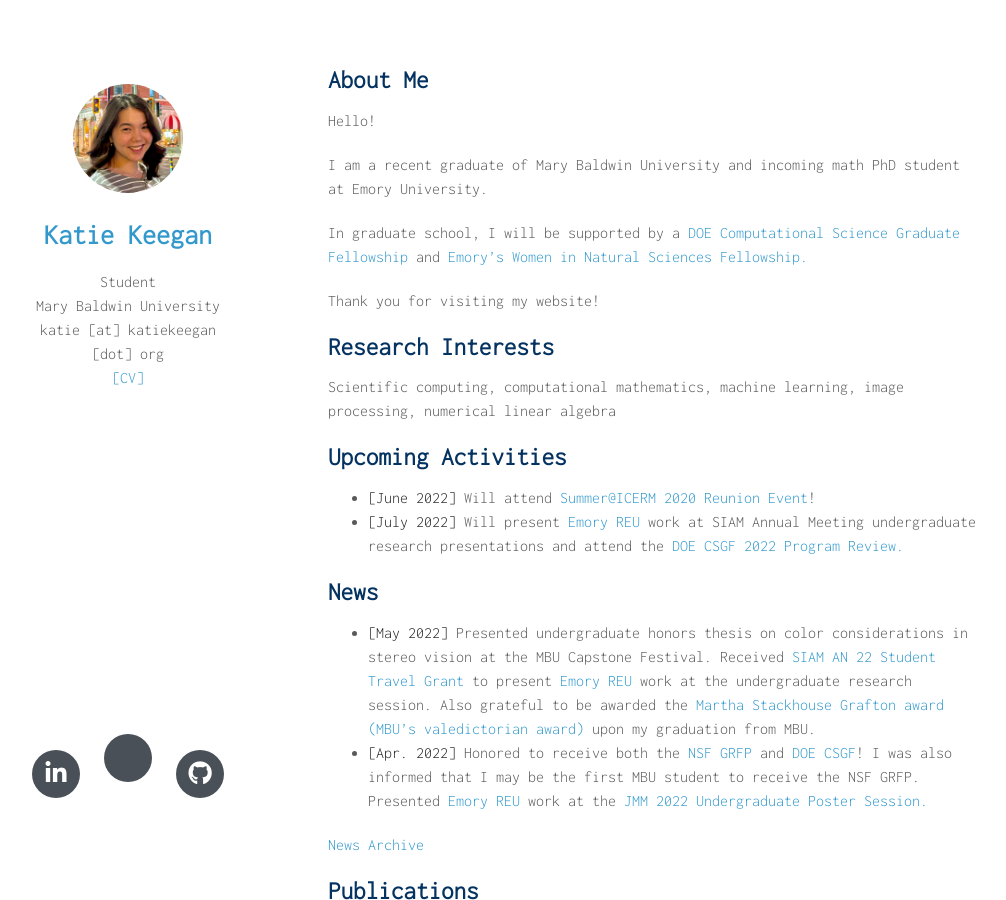
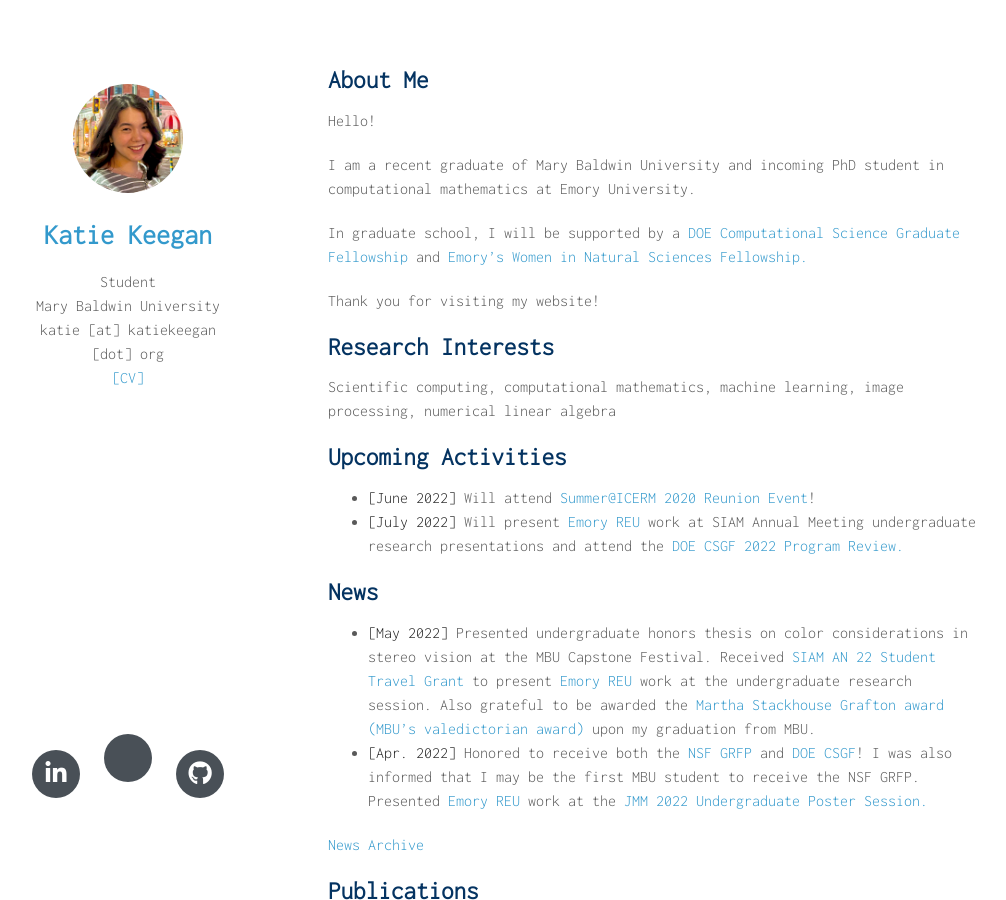
Before and after one commit to katiekeegan/katiekeegan, a Jekyll site: the page built from index.md, in a window 1280 px wide and 900 px high. Shown: the whole window, without its empty margins (142-1148 px from the left). Built offline with Jekyll 4.4.1, drawn with Linux system fonts in a browser that asks for light colours; nearby versions of some CDN libraries; a style sheet for code colours, icons or effects is not loaded; our own code applies the rules of GitHub Pages for plain Markdown files.

Commit message:
Update index.md

```diff
--- a/index.md
+++ b/index.md
@@ -6,7 +6,7 @@ layout: homepage
 
 Hello!
 
-I am a recent graduate of Mary Baldwin University and incoming math PhD student at Emory University.
+I am a recent graduate of Mary Baldwin University and incoming PhD student in computational mathematics at Emory University.
 
 In graduate school, I will be supported by a [DOE Computational Science Graduate Fellowship](https://www.krellinst.org/csgf/) and [Emory's Women in Natural Sciences Fellowship.](https://www.gs.emory.edu/admissions/finance_overview.html#:~:text=The%20Women%20in%20Natural%20Sciences,have%20demonstrated%20outstanding%20academic%20achievement.)
 
```
